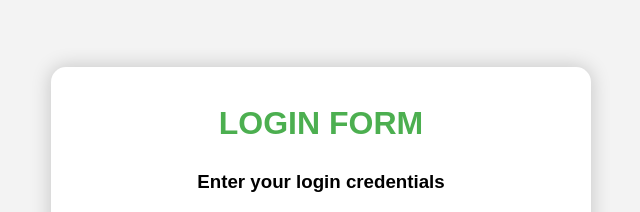
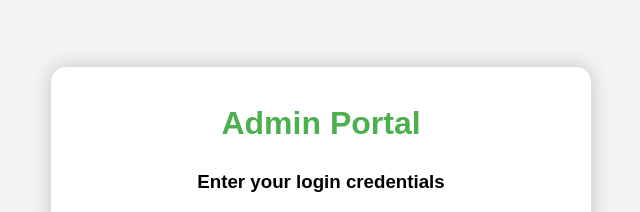
Before and after one commit to tan2005-dotcom/Login-Form, a plain HTML site: page index.html in a window 1280 px wide. Shown: the part 106-318 px from the top of the page, 319-959 px from the left. Drawn offline with Linux system fonts and the light colour scheme.

Commit message:
Update index.html

```diff
--- a/index.html
+++ b/index.html
@@ -8,7 +8,7 @@
 
 <body>
     <div class="main">
-        <h1>LOGIN FORM</h1>
+        <h1>Admin Portal</h1>
         <h3>Enter your login credentials</h3>
 
         <form action="">
```
